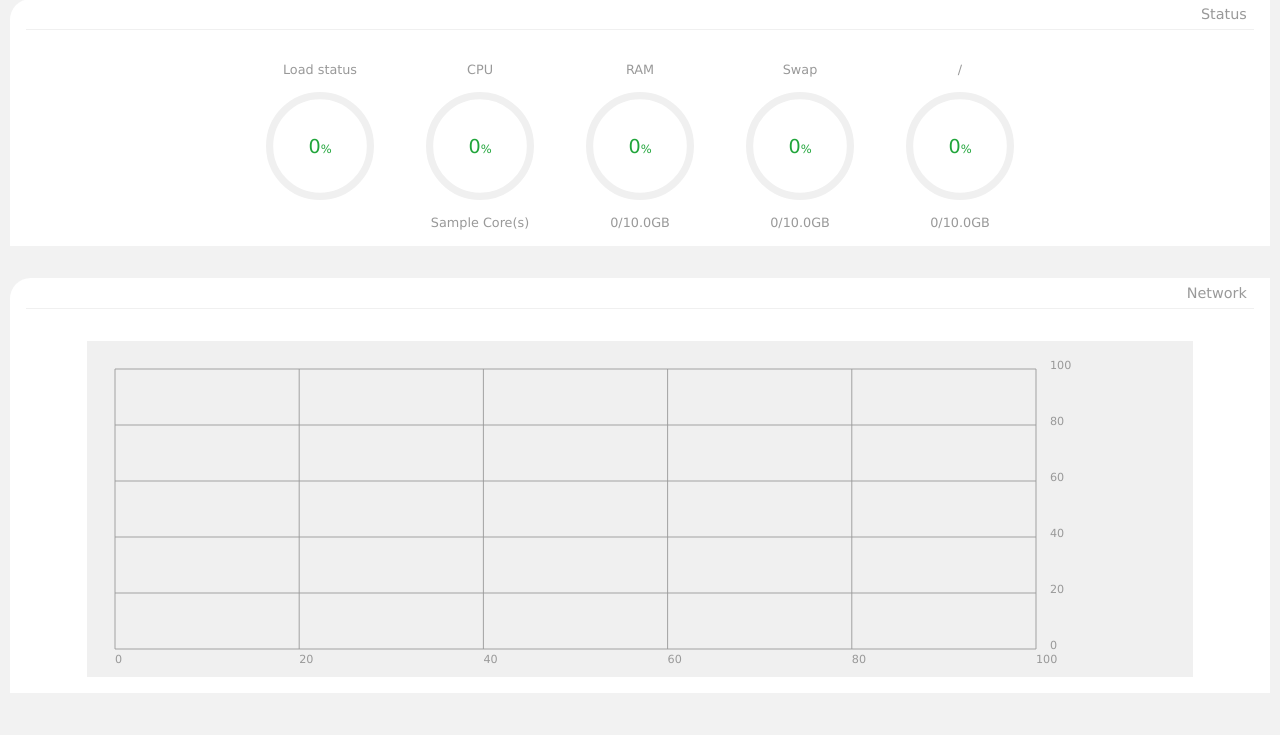
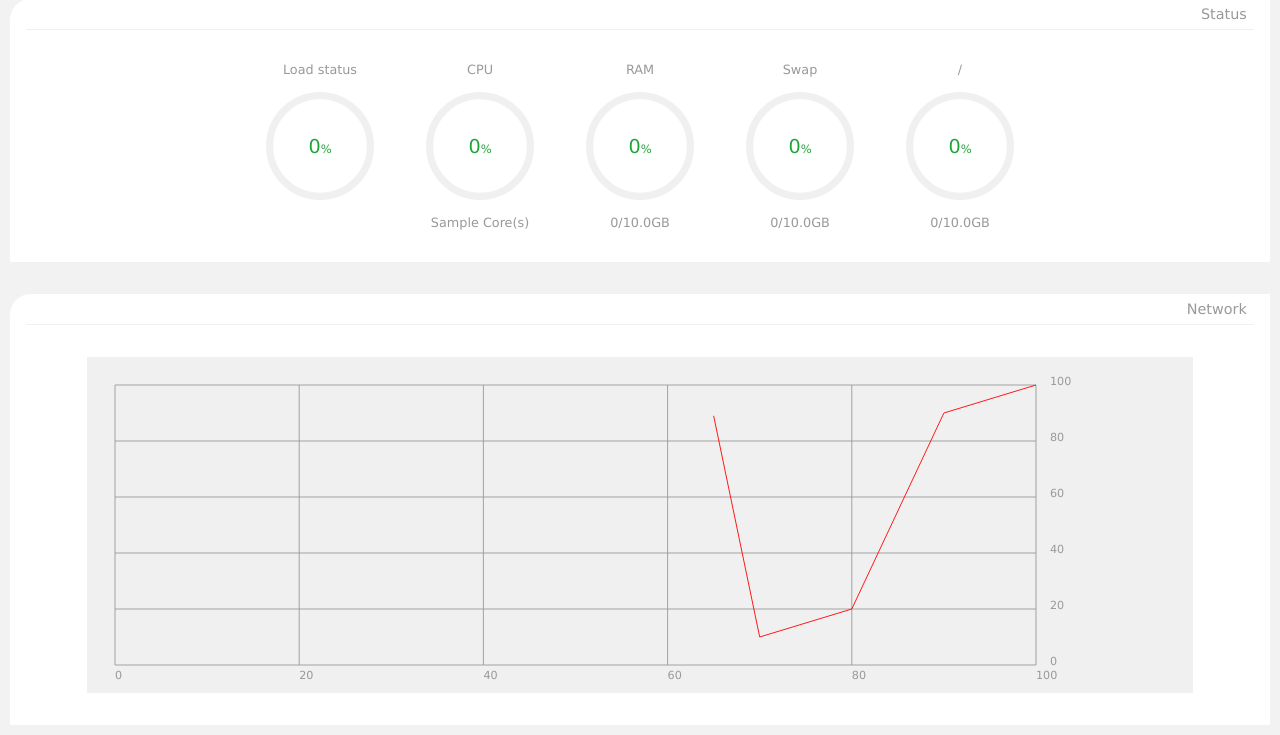
Before and after one commit to studentenherz/SPeek, a Flask app: template speek/templates/dashboard.html in a window 1280 px wide. Shown: the part 86-821 px from the top of the page. Before the commit the page ends 779 px from the top, so only its background shows below. Run offline with Flask 2, Linux system fonts and the light colour scheme; the template is opened without the code that fills it: most values are stand-ins (such as "Sample title", 1, 10 or a date in 2020); parts of the project's set-up code (start-up, migrations or seed data) failed here and were passed over; some libraries are stand-ins or nearby versions.

Commit message:
plot straight lines paths

```diff
--- a/speek/static/css/master.css
+++ b/speek/static/css/master.css
@@ -101,4 +101,5 @@ header a{
 	flex-direction: row;
 	gap: 3em;
 	justify-content: center;
+	padding-bottom: 1em;
 }
--- a/speek/static/css/plot.css
+++ b/speek/static/css/plot.css
@@ -1,15 +1,21 @@
-#plot {
+.plot {
 	width: 90%;
 	height: 21em;
 	background-color: var(--soft-color);
 }
 
-#plot g.grid {
+.plot g.grid {
 	stroke-width: 0.02em;
 	stroke: var(--font-color);
 }
 
-#plot g.label {
+.plot g.label {
 	fill: var(--font-color);
 	font-size: 4px;
 }
+
+.plot .series {
+	fill: none;
+	stroke-width: 0.02em;
+	stroke: red;
+}
--- a/speek/static/js/main.js
+++ b/speek/static/js/main.js
@@ -2,7 +2,7 @@ window.onload = () => {
 	main();
 	// socket();
 	plot = new Plot('plot')
-	plot.plot()
+	plot.plot([[[90, 90], [80, 20], [70, 10], [65, 89]]]);
 };
 
 socket = () => {
--- a/speek/static/js/plot.js
+++ b/speek/static/js/plot.js
@@ -1,8 +1,16 @@
 class Plot {
-	constructor(id) {
+	constructor(id, nseries = 1) {
 		this.svg = document.getElementById(id);
-		const width = this.svg.getBoundingClientRect().width
-		const height = this.svg.getBoundingClientRect().height
+		this.series = [];
+		for (let i = 0; i < nseries; i++) {
+			let path = document.createElementNS('http://www.w3.org/2000/svg', 'path');
+			path.id = `${id}-${i}`;
+			path.classList.add('series');
+			this.svg.appendChild(path)
+			this.series.push({ 'path': path, 'data': [] });
+		}
+		const width = this.svg.getBoundingClientRect().width;
+		const height = this.svg.getBoundingClientRect().height;
 		this.hscale = width / height;
 
 		const xGrid = this.svg.querySelector('#xGrid');
@@ -27,22 +35,38 @@ class Plot {
 		}
 
 		for (let x = 0; x <= 100; x += 20) {
-			let l = document.createElementNS('http://www.w3.org/2000/svg', 'line');
-			l.setAttribute('x1', x * this.hscale);
-			l.setAttribute('x2', x * this.hscale);
-			l.setAttribute('y1', 0);
-			l.setAttribute('y2', 100);
-			xGrid.appendChild(l);
+			let lines = document.createElementNS('http://www.w3.org/2000/svg', 'line');
+			lines.setAttribute('x1', x * this.hscale);
+			lines.setAttribute('x2', x * this.hscale);
+			lines.setAttribute('y1', 0);
+			lines.setAttribute('y2', 100);
+			xGrid.appendChild(lines);
 
 			let label = document.createElementNS('http://www.w3.org/2000/svg', 'text');
 			label.textContent = x;
 			label.setAttribute('x', x * this.hscale);
-			label.setAttribute('y', 105);
+			label.setAttribute('y', 100 + 5);
 			xLabel.appendChild(label);
 		}
 	}
 
-	plot() {
-		console.log('Im, plotting');
+	_update() {
+		this.series.forEach(serie => {
+			let d = `M${100 * this.hscale} 0`;
+			serie.data.forEach(point => {
+				console.log(point);
+				d = d.concat(`L${point[0] * this.hscale} ${100 - point[1]}`);
+			});
+			serie.path.setAttribute('d', d);
+		});
+	}
+
+
+
+	plot(series) {
+		this.series.forEach((serie, i) => {
+			serie.data = series[i];
+		});
+		this._update();
 	}
 };
--- a/speek/templates/dashboard.html
+++ b/speek/templates/dashboard.html
@@ -133,7 +133,8 @@
 		</table> -->
 
 
-			<svg id="plot" preserveAspectRatio="xMinYMin meet" viewBox="-10 -10 120 120" xmlns="http://www.w3.org/2000/svg">
+			<svg id="plot" class="plot" preserveAspectRatio="xMinYMin meet" viewBox="-10 -10 120 120"
+				xmlns="http://www.w3.org/2000/svg">
 				<g class="grid y-grid" id="yGrid"></g>
 				<g class="grid x-grid" id="xGrid"></g>
 				<g class="label y-label" id="yLabel"></g>
```
